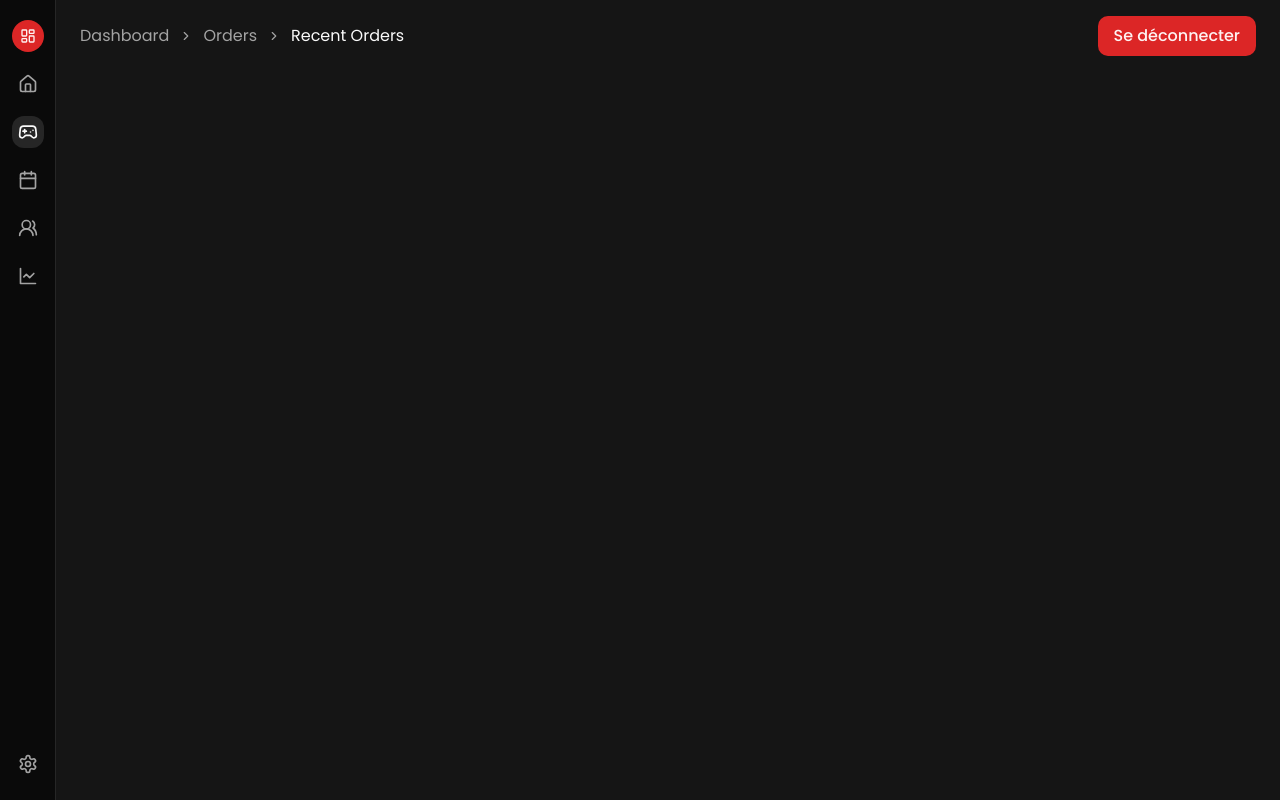
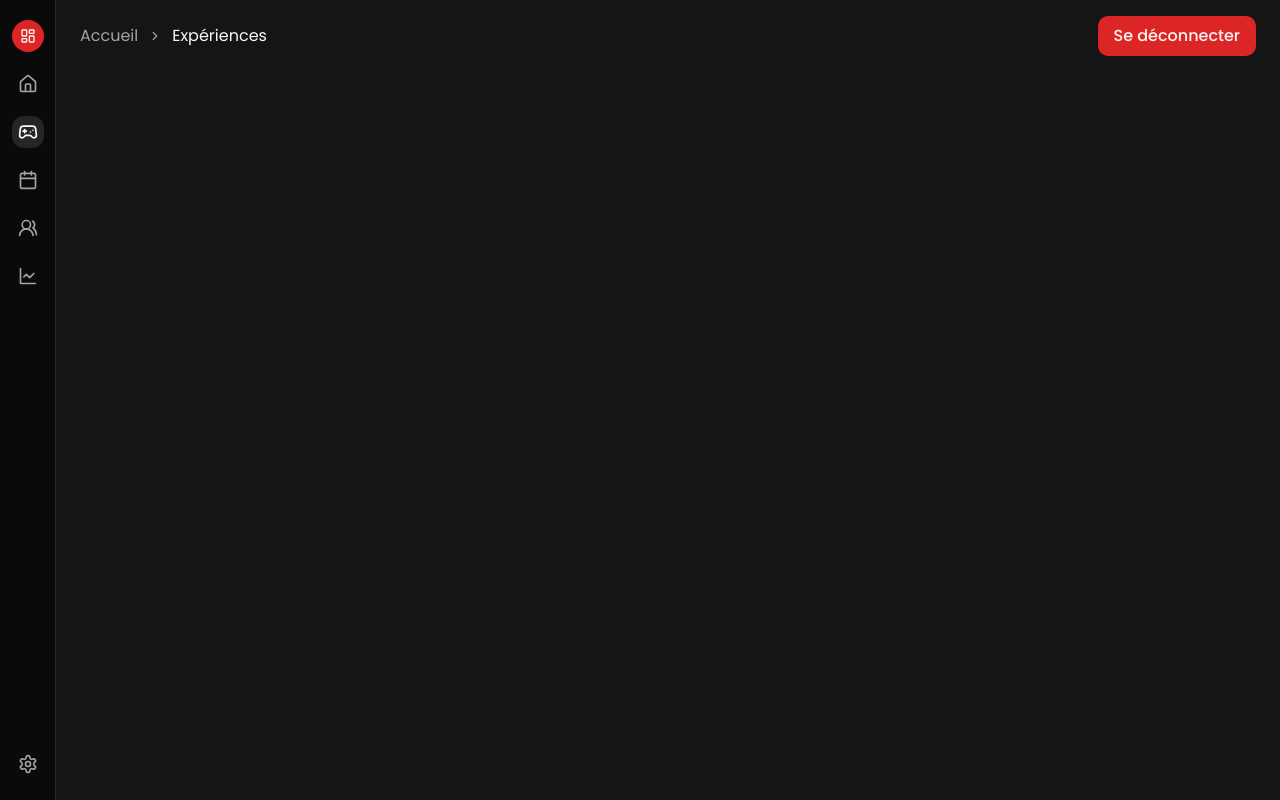
Before and after one commit to SebastienLaurentt/Escape-Game, a Next.js app: page /account in a window 1280 px wide. Built offline with nearby package versions, Linux system fonts and the light colour scheme; no server answers; sample sign-in values are in the browser's storage.

Commit message:
update breadcrumbList

```diff
--- a/app/(auth)/layout.tsx
+++ b/app/(auth)/layout.tsx
@@ -195,18 +195,12 @@ export default function RootLayout({
               <BreadcrumbList>
                 <BreadcrumbItem>
                   <BreadcrumbLink asChild>
-                    <Link href="#">Dashboard</Link>
+                    <Link href="#">Accueil</Link>
                   </BreadcrumbLink>
                 </BreadcrumbItem>
                 <BreadcrumbSeparator />
                 <BreadcrumbItem>
-                  <BreadcrumbLink asChild>
-                    <Link href="#">Orders</Link>
-                  </BreadcrumbLink>
-                </BreadcrumbItem>
-                <BreadcrumbSeparator />
-                <BreadcrumbItem>
-                  <BreadcrumbPage>Recent Orders</BreadcrumbPage>
+                  <BreadcrumbPage>Expériences</BreadcrumbPage>
                 </BreadcrumbItem>
               </BreadcrumbList>
             </Breadcrumb>
```
